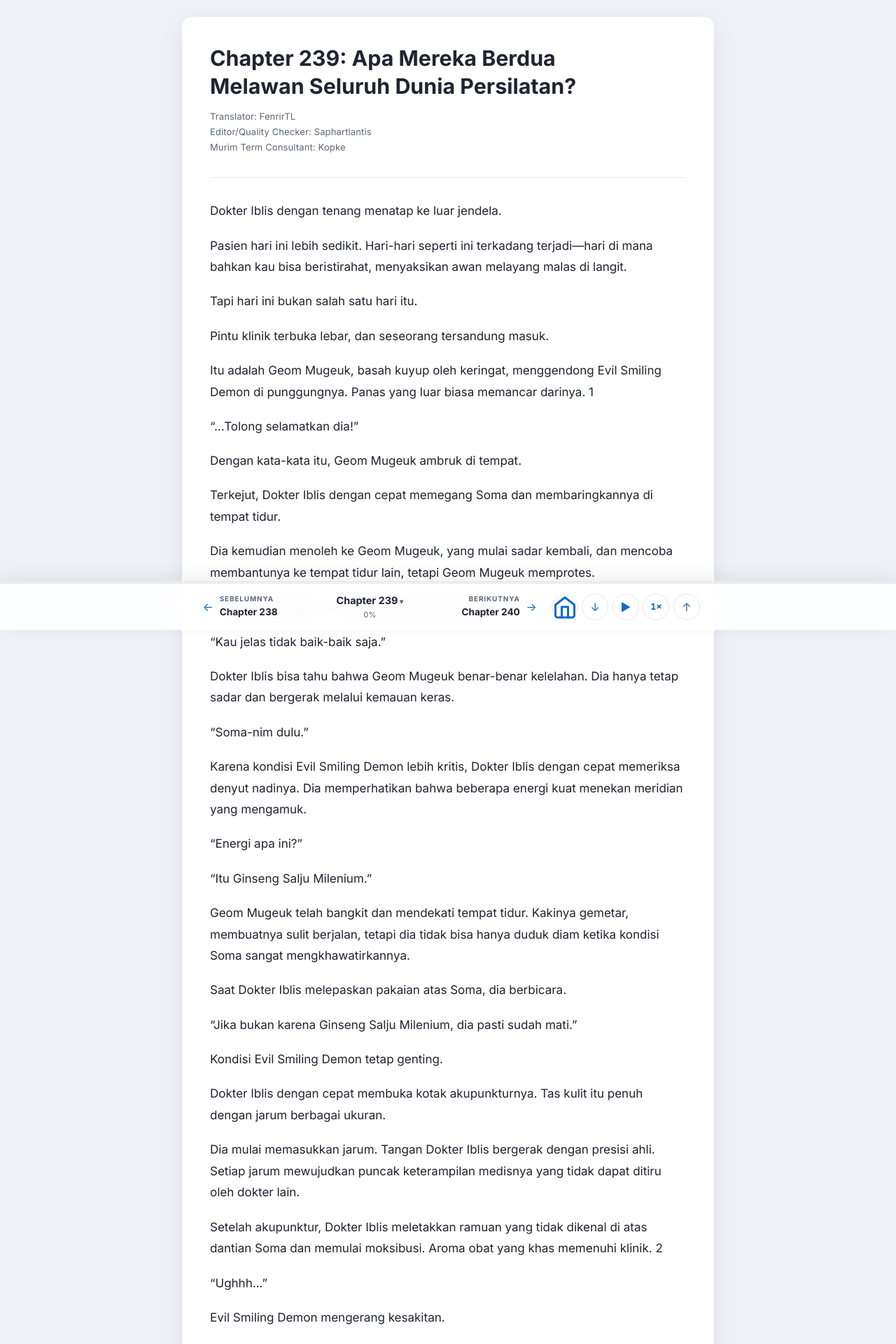
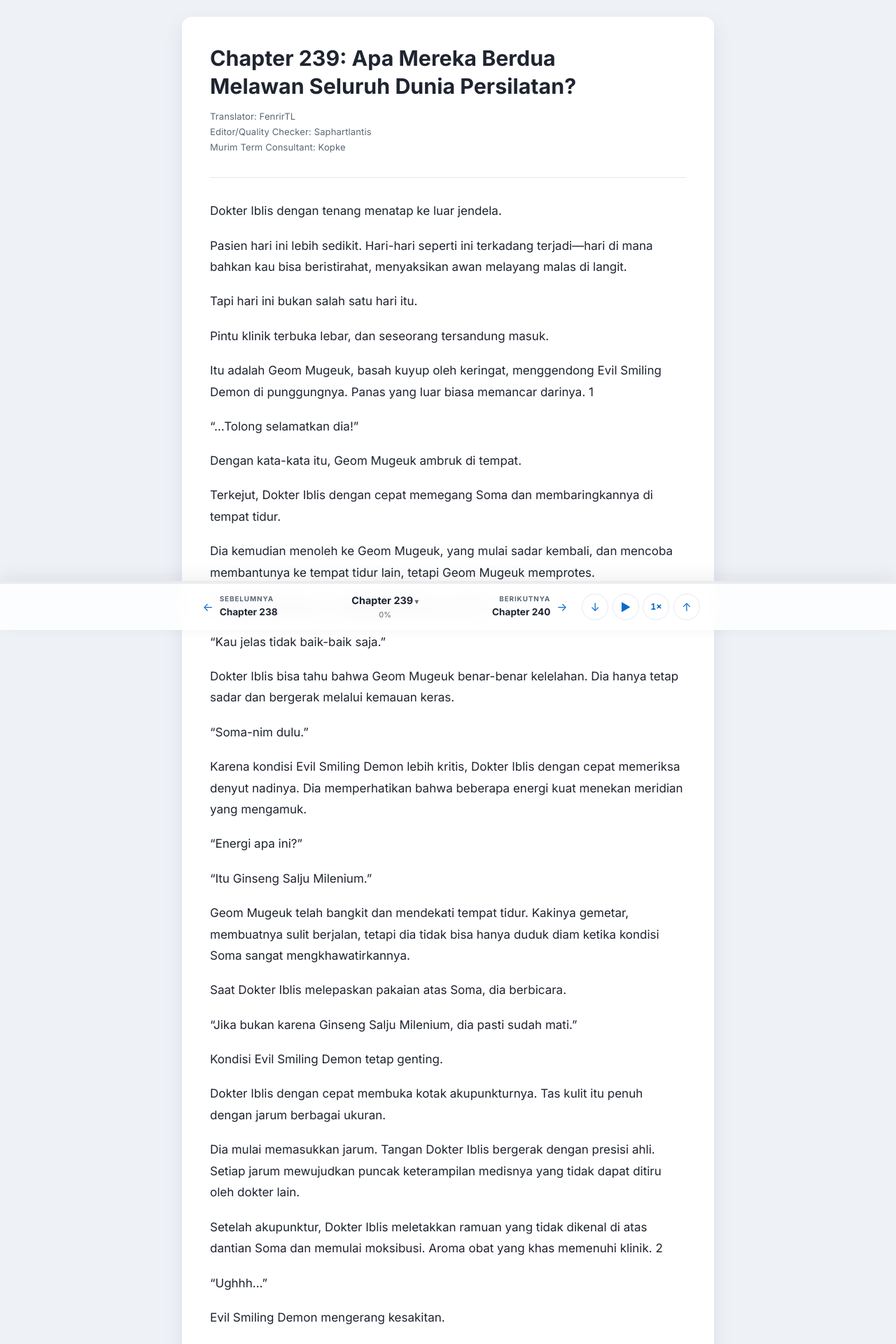
Before and after one commit to mieburungdara/subnovel, a Jekyll site: the page built from _posts/2025-11-09-chapter-239.md, in a window 1280 px wide. Shown: the top 1920 px of the page at 70% size. Built offline with Jekyll 4.4.1, drawn with Linux system fonts in a browser that asks for light colours.

Commit message:
refactor(ui): drop the sidebar search field and the home button
The bottom bar was crowded, so the home icon is gone from the tools and the
sidebar keeps only the chapter list with the Beranda link. The sidebar search
and its filter logic are removed with it.

```diff
--- a/_layouts/default.html
+++ b/_layouts/default.html
@@ -74,15 +74,6 @@
             </button>
         </header>
 
-        <div class="sidebar-search">
-            <label class="visually-hidden" for="sidebar-search">Cari chapter di daftar</label>
-            <svg class="sidebar-search-icon" viewBox="0 0 24 24" fill="none" stroke="currentColor" stroke-width="2" stroke-linecap="round" aria-hidden="true">
-                <circle cx="11" cy="11" r="7"></circle>
-                <path d="m20 20-3.6-3.6"></path>
-            </svg>
-            <input id="sidebar-search" type="search" placeholder="Cari chapter&hellip;" autocomplete="off" spellcheck="false" data-sidebar-filter>
-        </div>
-
         <a class="sidebar-home" href="{{ '/' | relative_url }}">
             <svg viewBox="0 0 24 24" fill="none" stroke="currentColor" stroke-width="2" stroke-linecap="round" stroke-linejoin="round" aria-hidden="true">
                 <path d="m3 10 9-7 9 7v10a2 2 0 0 1-2 2H5a2 2 0 0 1-2-2z"></path>
@@ -107,8 +98,6 @@
                 </li>
                 {%- endfor %}
             </ul>
-
-            <p class="sidebar-empty" data-sidebar-empty hidden>Tidak ada chapter yang cocok.</p>
         </nav>
     </aside>
 
@@ -171,12 +160,6 @@
             {%- endif %}
 
             <div class="bottom-bar-tools">
-                <a class="bottom-bar-tool" href="{{ '/' | relative_url }}" aria-label="Beranda" title="Beranda">
-                    <svg viewBox="0 0 24 24" fill="none" stroke="currentColor" stroke-width="2" stroke-linecap="round" stroke-linejoin="round" aria-hidden="true">
-                        <path d="m3 10 9-7 9 7v10a2 2 0 0 1-2 2H5a2 2 0 0 1-2-2z"></path>
-                        <path d="M9 22V12h6v10"></path>
-                    </svg>
-                </a>
                 <button type="button" class="bottom-bar-tool" data-scroll-bottom aria-label="Turun ke bawah" title="Turun ke bawah">
                     <span aria-hidden="true">&darr;</span>
                 </button>
--- a/assets/js/sidebar.js
+++ b/assets/js/sidebar.js
@@ -5,15 +5,11 @@
     var backdrop = document.querySelector("[data-drawer-backdrop]");
     var openButton = document.querySelector("[data-sidebar-open]");
     var closeButton = document.querySelector("[data-sidebar-close]");
-    var filter = document.querySelector("[data-sidebar-filter]");
-    var list = document.querySelector("[data-sidebar-list]");
-    var empty = document.querySelector("[data-sidebar-empty]");
 
     if (!sidebar || !openButton) {
         return;
     }
 
-    var items = list ? Array.prototype.slice.call(list.querySelectorAll(".sidebar-item")) : [];
     var isOpen = false;
     var lastFocused = null;
 
@@ -49,10 +45,7 @@
         scrollActiveIntoView();
 
         window.requestAnimationFrame(function () {
-            if (filter) {
-                filter.focus();
-                filter.select();
-            } else if (closeButton) {
+            if (closeButton) {
                 closeButton.focus();
             }
         });
@@ -75,40 +68,6 @@
         }
     }
 
-    function applyFilter(raw) {
-        var query = raw.toLowerCase().trim();
-        var numberMatch = query.match(/^#?(\d+)$/);
-        var visible = 0;
-
-        items.forEach(function (item) {
-            var number = item.getAttribute("data-chapter") || "";
-            var title = (item.getAttribute("data-title") || "").toLowerCase();
-            var matches;
-
-            if (!query) {
-                matches = true;
-            } else if (numberMatch) {
-                matches = number === numberMatch[1];
-            } else {
-                matches = title.indexOf(query) !== -1 || number.indexOf(query) !== -1;
-            }
-
-            item.parentNode.hidden = !matches;
-
-            if (matches) {
-                visible += 1;
-            }
-        });
-
-        if (empty) {
-            empty.hidden = visible !== 0;
-        }
-
-        if (list) {
-            list.hidden = visible === 0;
-        }
-    }
-
     openButton.addEventListener("click", openSidebar);
 
     if (closeButton) {
@@ -126,23 +85,6 @@
             closeSidebar();
         }
     });
-
-    if (filter) {
-        filter.addEventListener("input", function (event) {
-            applyFilter(event.target.value);
-        });
-
-        filter.addEventListener("keydown", function (event) {
-            if (event.key === "Enter") {
-                var first = list && list.querySelector(".sidebar-item:not([disabled])");
-
-                if (first) {
-                    event.preventDefault();
-                    first.click();
-                }
-            }
-        });
-    }
 
     document.addEventListener("keydown", function (event) {
         if (!isOpen) {
--- a/assets/style.css
+++ b/assets/style.css
@@ -875,44 +875,10 @@ a {
     color: var(--accent);
 }
 
-.sidebar-search {
-    position: relative;
-    display: flex;
-    align-items: center;
-    padding: 0.85rem 1.1rem;
-    border-bottom: 1px solid var(--border);
-}
 
-.sidebar-search input {
-    width: 100%;
-    padding: 0.6rem 0.85rem 0.6rem 2.35rem;
-    border: 1px solid var(--border);
-    border-radius: 10px;
-    background-color: var(--surface-muted);
-    color: var(--text);
-    font: inherit;
-    font-size: 0.9rem;
-    transition: border-color var(--transition), box-shadow var(--transition);
-}
 
-.sidebar-search input::placeholder {
-    color: var(--text-muted);
-}
 
-.sidebar-search input:focus {
-    outline: none;
-    border-color: var(--accent);
-    box-shadow: 0 0 0 3px color-mix(in srgb, var(--accent) 18%, transparent);
-}
 
-.sidebar-search-icon {
-    position: absolute;
-    left: 1.95rem;
-    width: 1rem;
-    height: 1rem;
-    color: var(--text-muted);
-    pointer-events: none;
-}
 
 .sidebar-nav {
     flex: 1 1 auto;
@@ -995,13 +961,6 @@ a {
     white-space: nowrap;
 }
 
-.sidebar-empty {
-    margin: 0;
-    padding: 1.5rem 0.75rem;
-    text-align: center;
-    font-size: 0.88rem;
-    color: var(--text-muted);
-}
 
 html.has-sidebar {
     overflow: hidden;
```
